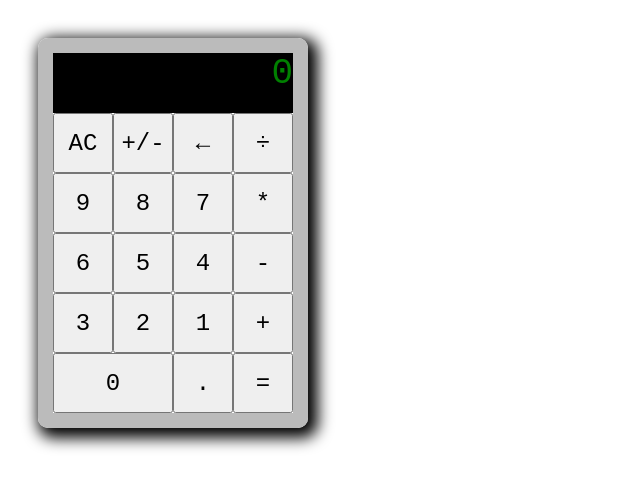
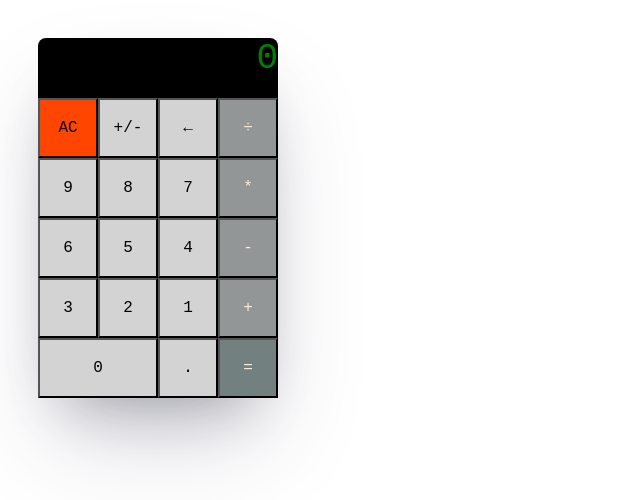
Before and after one commit to MJC-code/Calculator, a plain HTML site: page index.html in a window 1280 px wide. Shown: the whole page, without its empty margins (0-640 px from the left). Drawn offline with Linux system fonts and the light colour scheme.

Commit message:
Improve CSS styling with colours

```diff
--- a/index.html
+++ b/index.html
@@ -17,19 +17,19 @@
             <button type="button" id="clear">AC</button>
             <button type="button" id="plusMinus">+/-</button>
             <button type="button" id="backspace">←</button>
-            <button type="button" id="divide">÷</button>
+            <button type="button" class="operator" id="divide">÷</button>
             <button type="button" id="9">9</button>
             <button type="button" id="8">8</button>
             <button type="button" id="7">7</button>
-            <button type="button" id="multiply">*</button>
+            <button type="button" class="operator" id="multiply">*</button>
             <button type="button" id="6">6</button>
             <button type="button" id="5">5</button>
             <button type="button" id="4">4</button>
-            <button type="button" id="subtract">-</button>
+            <button type="button" class="operator" id="subtract">-</button>
             <button type="button" id="3">3</button>
             <button type="button" id="2">2</button>
             <button type="button" id="1">1</button>
-            <button type="button" id="add">+</button>
+            <button type="button" class="operator" id="add">+</button>
             <button type="button" id="0">0</button>
             <button type="button" id="point">.</button>
             <button type="button" id="equals" class="double-width">=</button>
--- a/scripts.js
+++ b/scripts.js
@@ -29,11 +29,11 @@ function eventHandler(button) {
     }
 
     if (button === 'point') {
+        if (operators.includes(previousKeypress)) {displayValue = "0"}
         if (!displayValue.includes('.')) displayValue += '.';
     }
 
     if (button === 'plusMinus') {
-
         if (!displayValue.startsWith('-')) {
             if (displayValue.length < displayLengthInDigits) {
                 displayValue = '-' + displayValue;
@@ -62,7 +62,6 @@ function eventHandler(button) {
             result = operate(displayValue, repeatMemory[1], repeatMemory[0]);
             displayValue = result;
             updateDisplay(result);
-            //previousKeypress = '';
             return;
         }
 
--- a/styles.css
+++ b/styles.css
@@ -14,24 +14,28 @@ body {
     grid-template-columns: 1;
     grid-template-rows: 2;
     width: fit-content;
-    border: solid rgb(187, 187, 187) 15px;
+   /*  border: solid rgb(82, 82, 82) 15px;*/
     border-radius: 10px;
-    box-shadow: 5px 5px 15px 5px #000000;
+    box-shadow: rgba(50, 50, 93, 0.25) 0px 50px 100px -20px, rgba(0, 0, 0, 0.3) 0px 30px 60px -30px, rgba(10, 37, 64, 0.35) 0px -2px 6px 0px inset;
 
 
 }
 
 #buttons {
     display: grid;
+    background-color: darkslategrey;
     grid-template-columns: repeat(4, 60px);
     grid-template-rows: repeat(5, 60px);
 }
 
 button {
-    font-size: 24px;
+    font-size: 16px;
+
+    background-color: lightgray;
 }
 
 #calculatorDisplay {
+    border-radius: 8px 8px 0px 0px;
     width: 240px;
     height: 60px;
     text-align: right;
@@ -44,3 +48,17 @@ button {
     grid-column-end: 3;
     grid-row: 5;
 }
+
+[id='clear'] {
+    background-color: orangered;
+}
+
+[id='equals'] {
+    background-color: rgba(161, 161, 161, 0.596);
+    color:antiquewhite;
+}
+
+.operator {
+    background-color: rgba(161, 161, 161, 0.87);
+    color:antiquewhite;
+}
```
